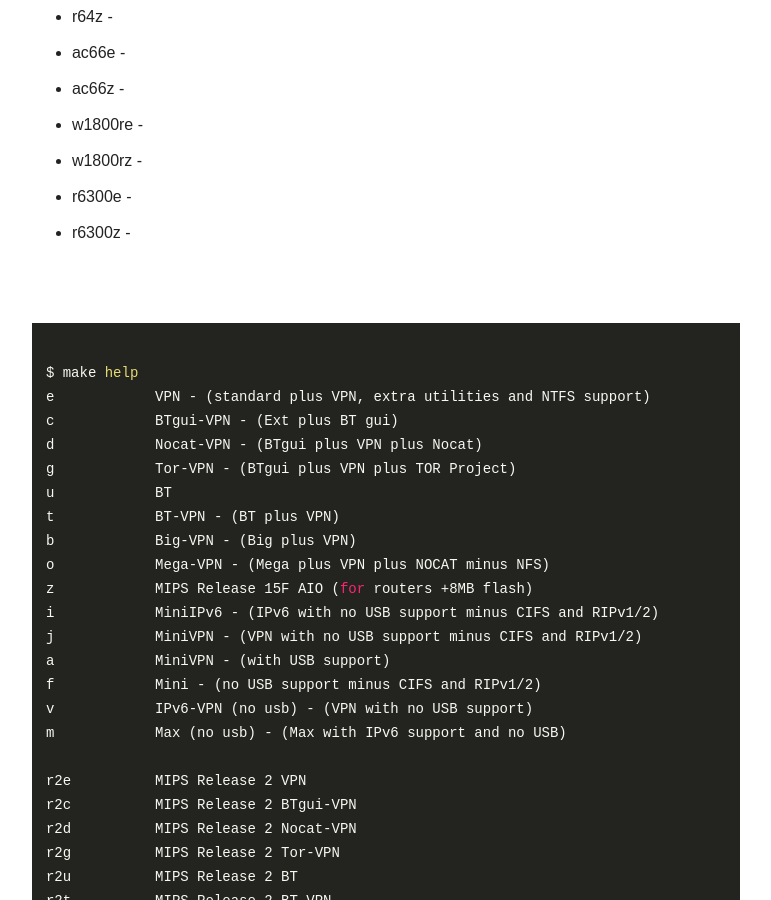
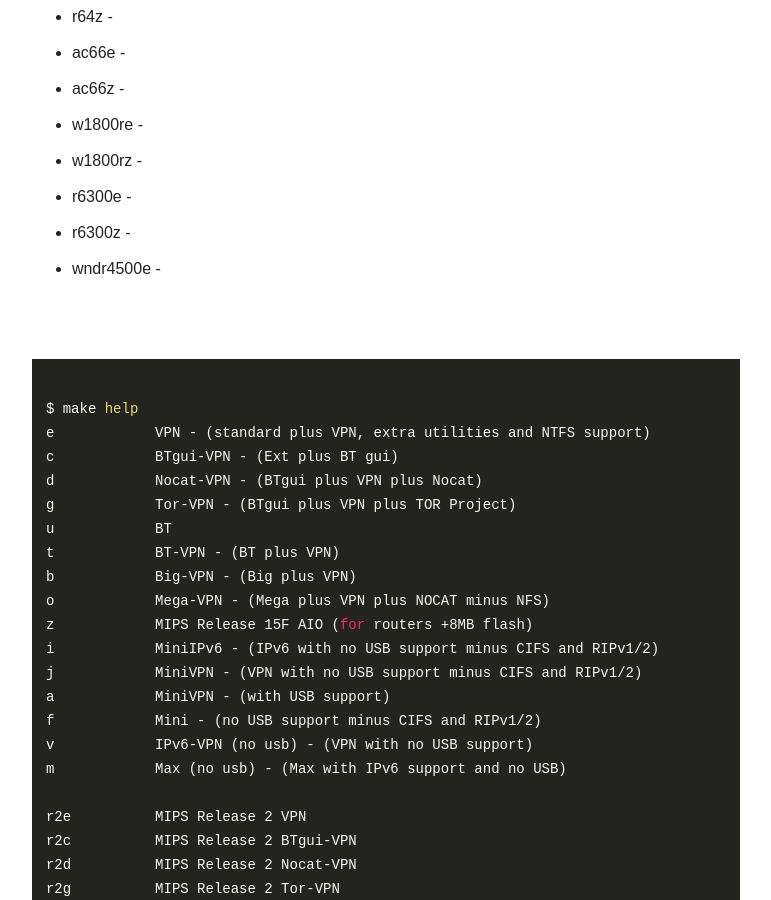
Before and after one commit to oglopss/freshtomato-mips-ci-jekyll, a Jekyll site: the page built from index.html, in a window 1280 px wide and 900 px high, scrolled down 2575 px. Shown: the whole window, without its empty margins (254-1025 px from the left). Built offline with Jekyll 4.4.1, drawn with Linux system fonts in a browser that asks for light colours; nearby versions of some CDN libraries.

Commit message:
Travis build 11 wndr4500e pushed to gh-pages

```diff
--- a/_data/ss.yml
+++ b/_data/ss.yml
@@ -61,3 +61,4 @@ files:
   - 0054 r64e freshtomato-K26USB_RT-N5x-MIPSR2-2018.4.000-140-VPN-64K.trx
   - 0060 r6300e
   - 0061 r6300z
+  - 0062 wndr4500e
```
Also changed, not shown: 1 other file.
